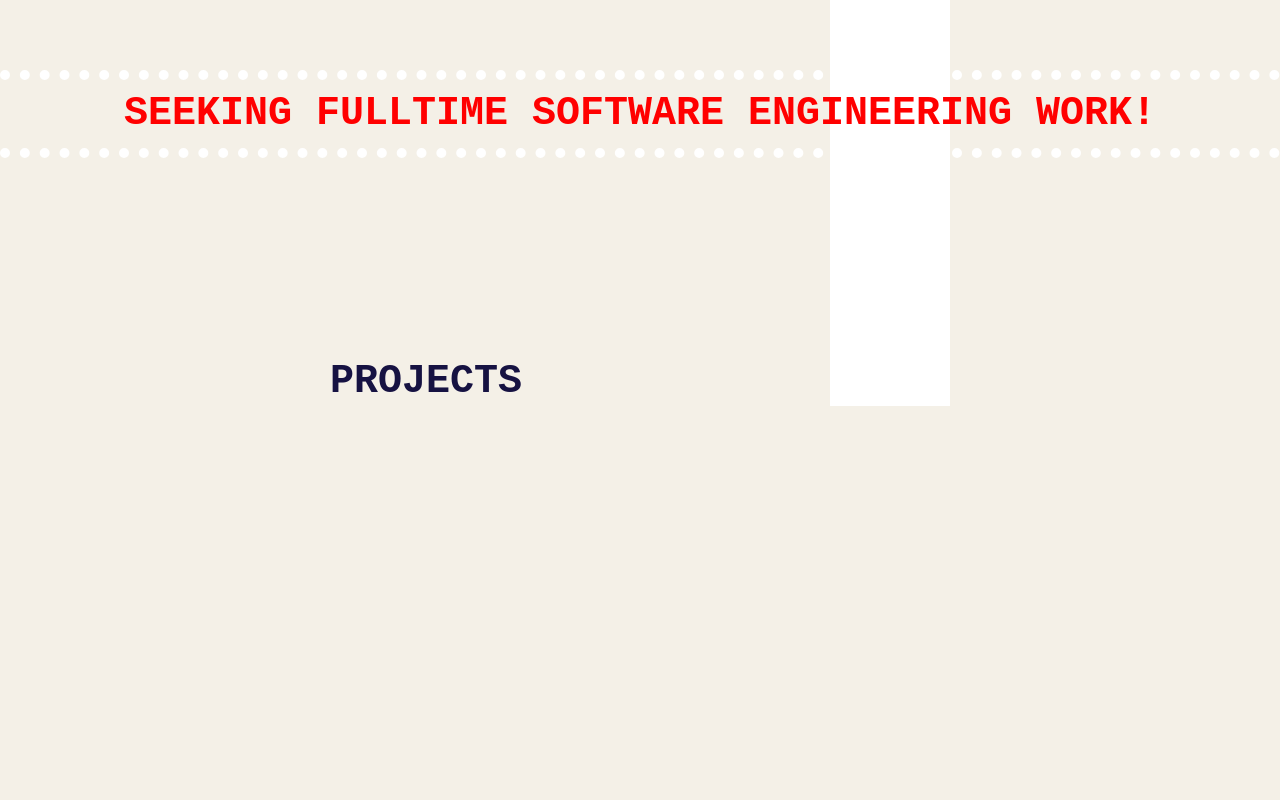
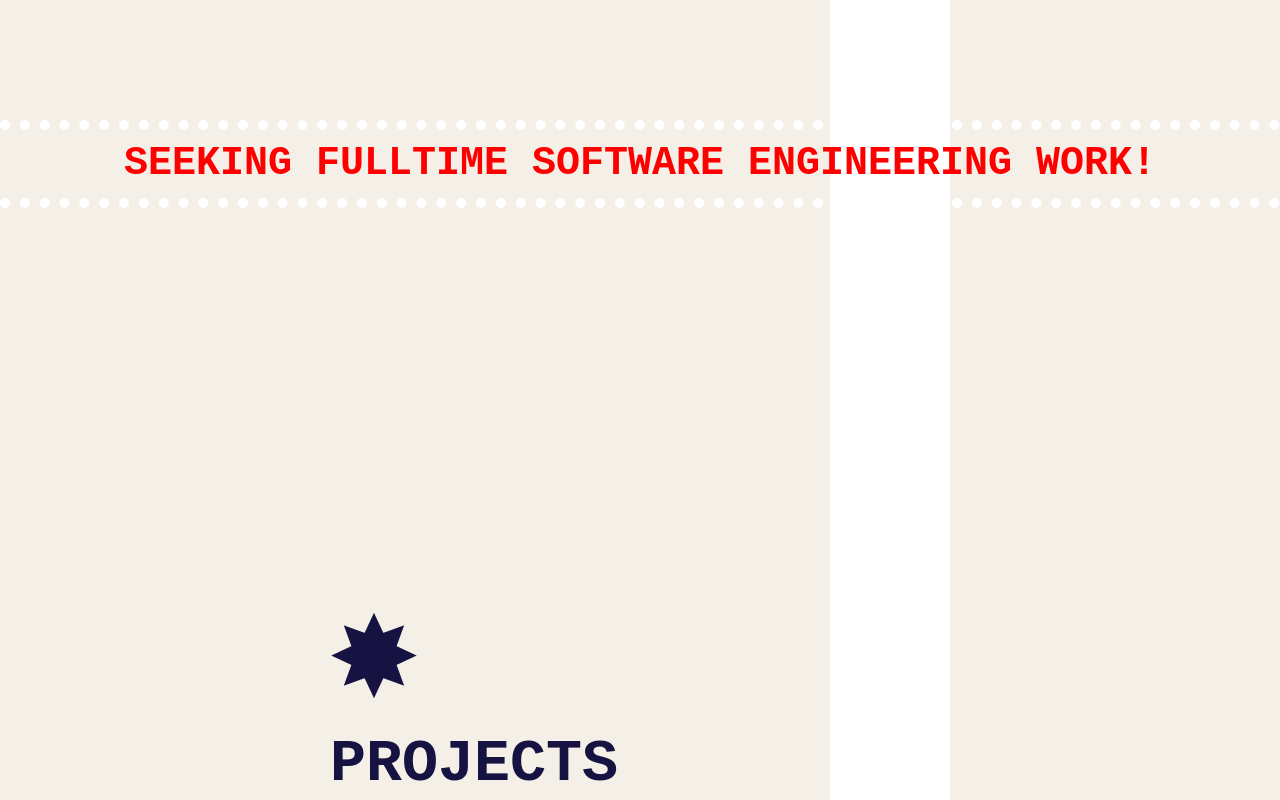
Before and after one commit to shenaichan/gridsite, a Next.js app: page / in a window 1280 px wide. Shown: the part 1355-2155 px from the top of the page. Before the commit the page ends 1761 px from the top, so only its background shows below. Built offline with nearby package versions, Linux system fonts and the light colour scheme; a web font is replaced by a local one.

Commit message:
it is time to go to bed

```diff
--- a/app/base.module.css
+++ b/app/base.module.css
@@ -3,7 +3,8 @@
   grid-template-columns: 1fr 60px 440px repeat(2, 60px) 1fr;
   grid-template-rows:
     minmax(800px, auto)
-    275px 350px auto 200px 1fr;
+    275px 400px auto 400px 1fr;
+  overflow: hidden;
 }
 
 #littleInfra {
@@ -16,9 +17,9 @@
 }
 
 .projects {
-  font-size: 40px;
+  font-size: 60px;
   font-family: var(--font-martian);
-  font-weight: 600;
+  font-weight: 700;
   color: var(--main-text-color);
   grid-area: 6 / 2 / 7 / -2;
   line-height: 1.2;
--- a/app/page.tsx
+++ b/app/page.tsx
@@ -101,6 +101,7 @@ export default function Home() {
         SEEKING FULLTIME SOFTWARE ENGINEERING WORK!
       </div>
       <div className={css.projects}>
+        <p style={{ fontSize: "100px" }}>✸</p>
         <p>PROJECTS</p>
         {/* <Project /> */}
       </div>
```
